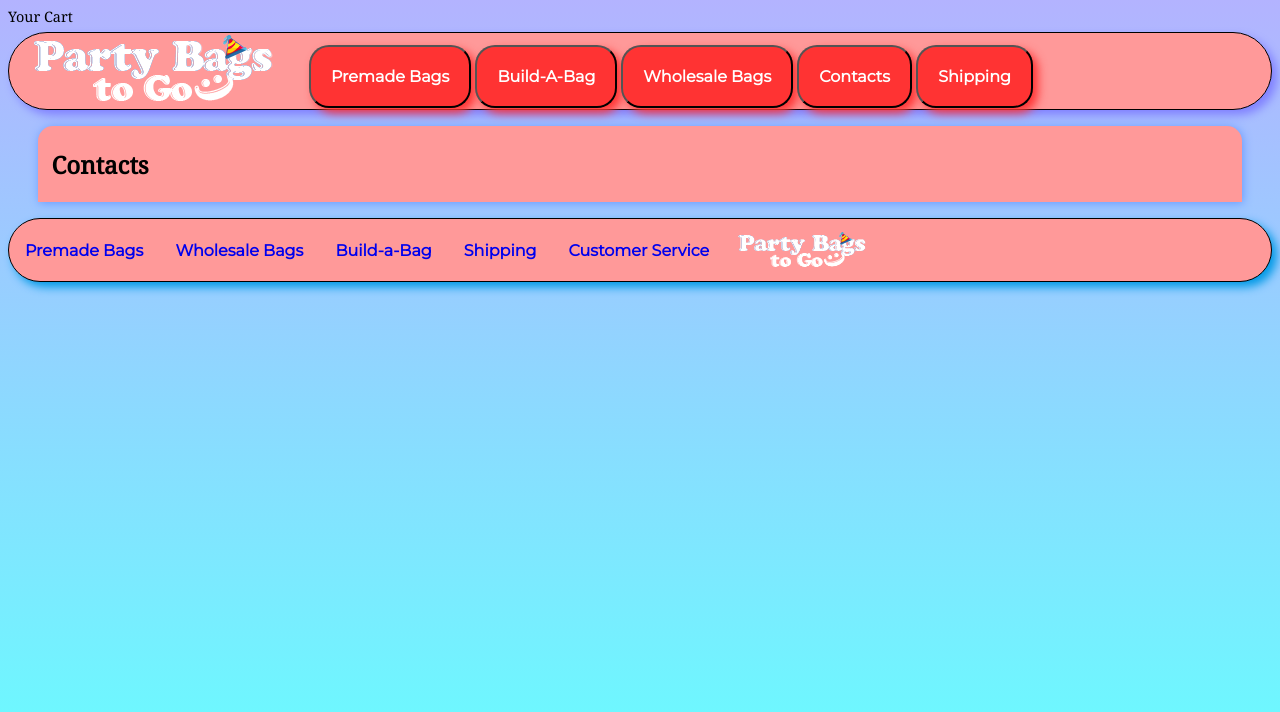
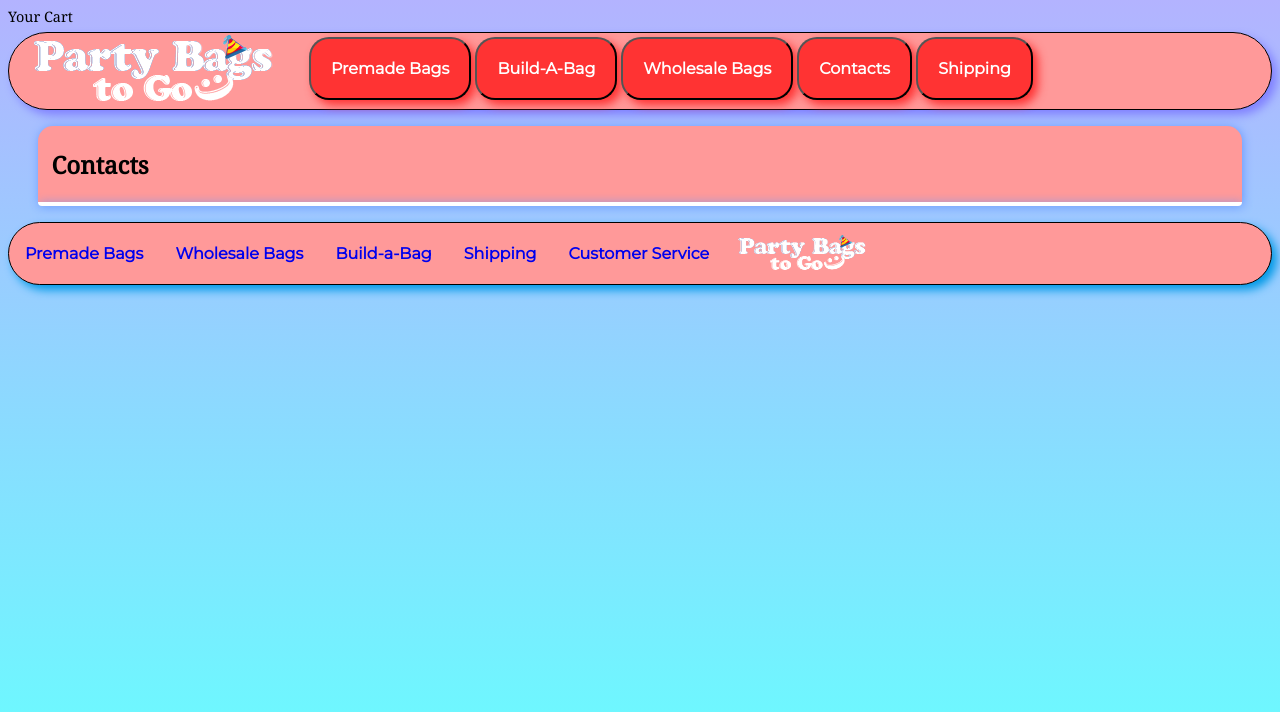
Before and after one commit to NicholasCampbell6/NeverAMinorCreation, a plain HTML site: page contact.html in a window 1280 px wide. Drawn offline with Linux system fonts and the light colour scheme.

Commit message:
Margin
aaa

```diff
--- a/contact.html
+++ b/contact.html
@@ -23,6 +23,9 @@
   <div class="heading">
     <h2>Contacts</h2>
   </div>
+  <div class="main">
+
+  </div>
   <footer>
     <h4><a href="./premade.html">Premade Bags</a></h4>
     <h4><a href="./wholesale.html"> Wholesale Bags</a></h4>
--- a/css/style.css
+++ b/css/style.css
@@ -18,7 +18,7 @@ header {
 }
 
 header nav {
-  margin-top: .7em;
+  margin-top: .2em;
 }
 
 header nav p {
```
